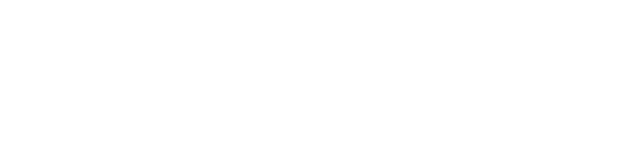
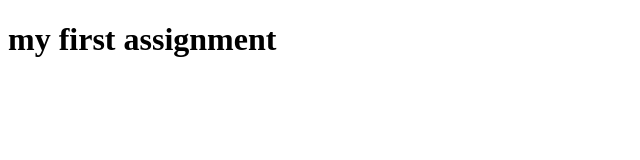
Before and after one commit to aejaz1995/gitpractical, a plain HTML site: page index.html in a window 1280 px wide. Shown: the whole page, without its empty margins (0-640 px from the left). Drawn offline with Linux system fonts and the light colour scheme.

Commit message:
add h1 tag

```diff
--- a/index.html
+++ b/index.html
@@ -7,6 +7,7 @@
     <title>Document</title>
 </head>
 <body>
+    <h1> my first assignment</h1>
 
 </body>
 </html>
```
